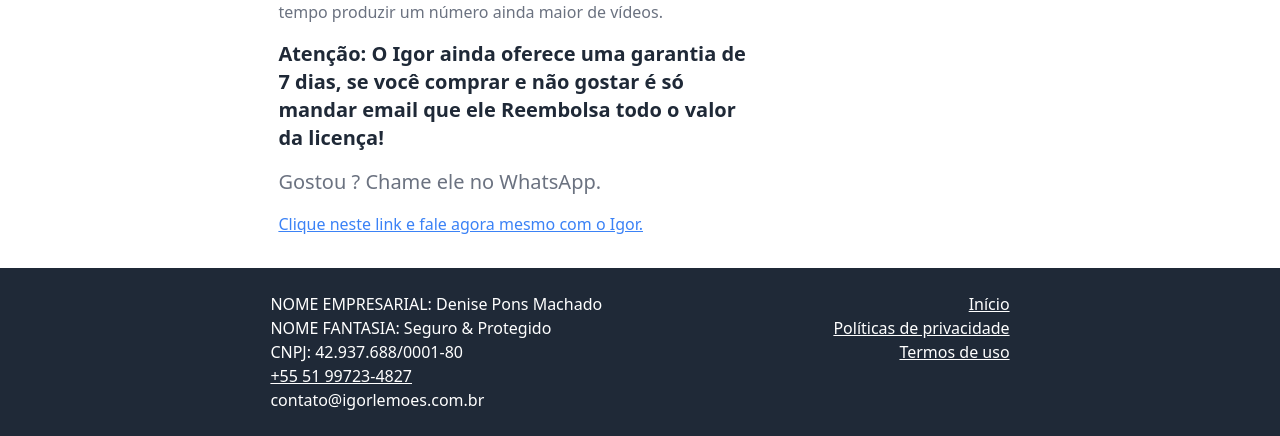
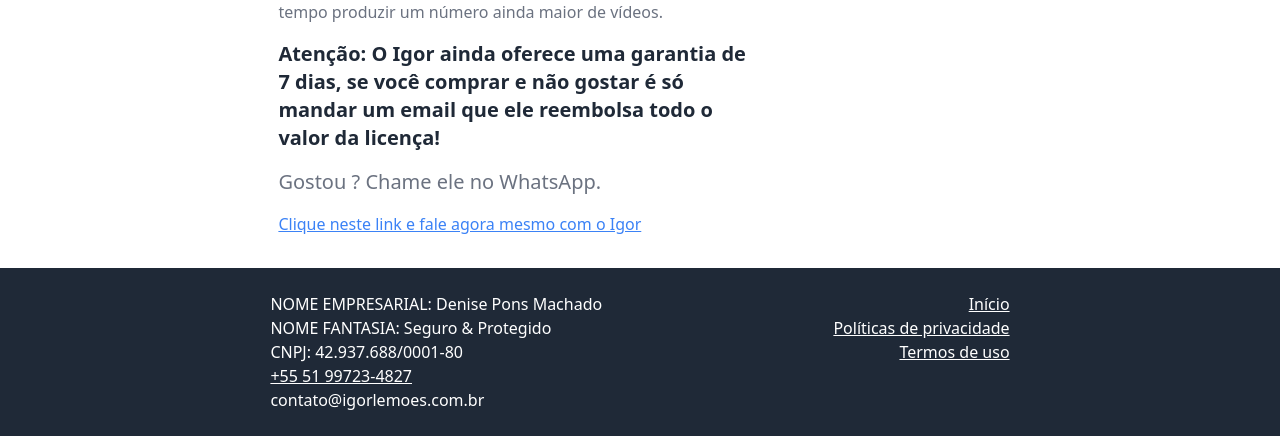
Before and after one commit to igorxavier/videomachinepro, a Django app: page / in a window 1280 px wide. Shown: the part 1932-2368 px from the top of the page. Run offline with Django 3.2, Linux system fonts and the light colour scheme; style sheets or scripts are compiled from the project's sources; parts of the project's set-up code (start-up, migrations or seed data) failed here and were passed over; some libraries are stand-ins or nearby versions.

Commit message:
Ajuestes de pontuação

```diff
--- a/clientes/templates/clientes/pages/video_machine_pro.html
+++ b/clientes/templates/clientes/pages/video_machine_pro.html
@@ -138,13 +138,13 @@
         4 - Quem deseja gastar menos com funcionários e ao mesmo tempo produzir um número ainda maior de vídeos.
       </div>
       <div class="text-xl font-bold text-gray-800">
-        Atenção: O Igor ainda oferece uma garantia de 7 dias, se você comprar e não gostar é só mandar email que ele Reembolsa todo o valor da licença!
+        Atenção: O Igor ainda oferece uma garantia de 7 dias, se você comprar e não gostar é só mandar um email que ele reembolsa todo o valor da licença!
       </div>
 
       <div class="text-xl text-gray-500">
         Gostou ? Chame ele no WhatsApp.
       </div>
-      <a class="text-blue-500 underline" href="{% url 'clientes:redirect_whatsapp' %}">Clique neste link e fale agora mesmo com o Igor.</a>
+      <a class="text-blue-500 underline" href="{% url 'clientes:redirect_whatsapp' %}">Clique neste link e fale agora mesmo com o Igor</a>
     </div>
 
   </div><!-- Fim Div Central -->
```
